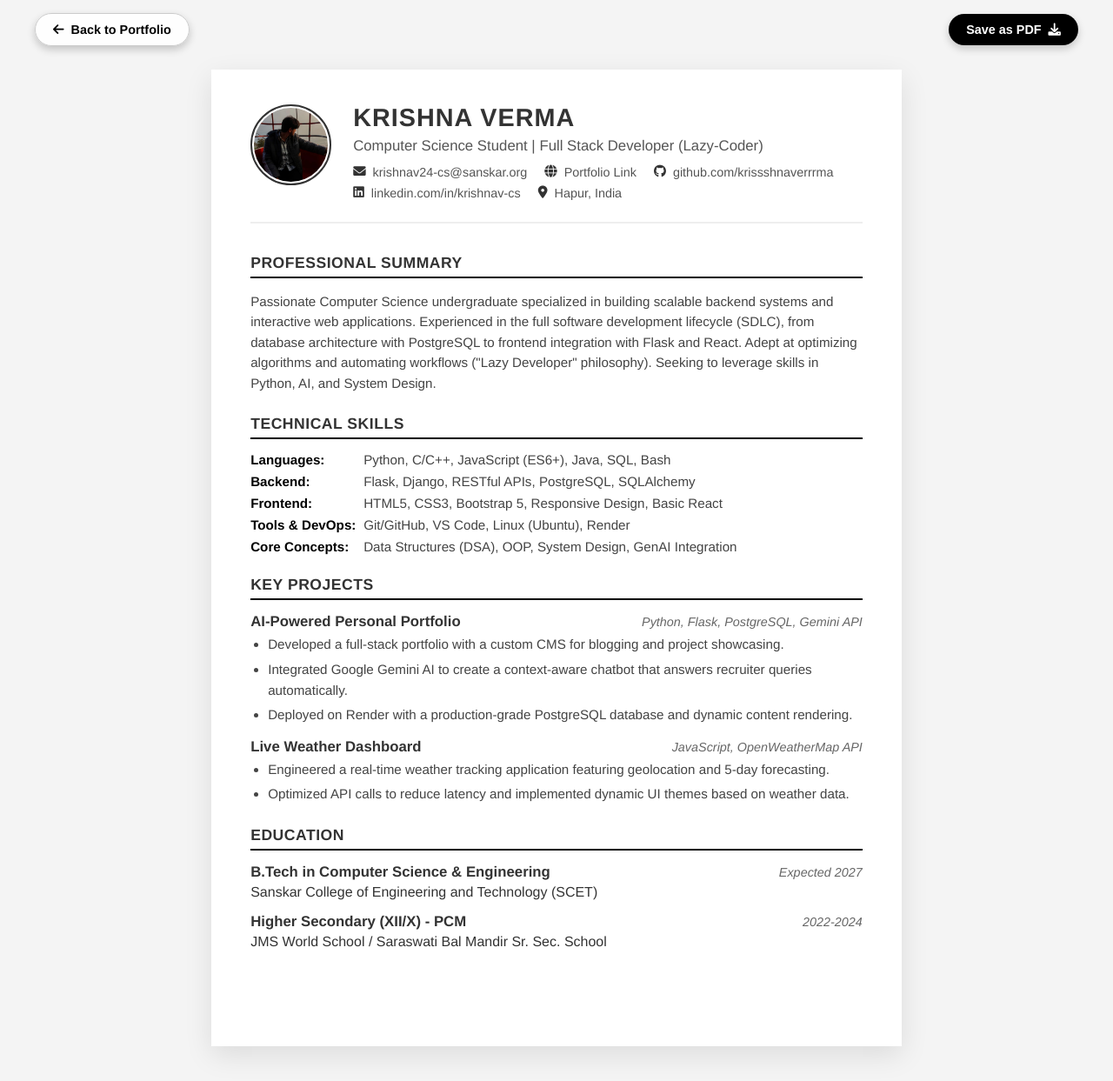
After one commit to krissshnaverrrma/My-Portfolio, a Flask app: page /resume in a window 1280 px wide. The commit adds this page. Shown: the whole page at 87% size. Run offline with Flask 3, Linux system fonts and the light colour scheme.

Commit message:
implemented the resume

```diff
--- a/app.py
+++ b/app.py
@@ -70,6 +70,11 @@ def skills():
     return render_template('skills.html')
 
 
+@app.route('/resume')
+def resume_page():
+    return render_template('resume.html')
+
+
 @app.route('/blog')
 def blog():
     posts = get_all_posts()
--- a/templates/base.html
+++ b/templates/base.html
@@ -30,7 +30,11 @@
                          <li class="nav-item"><a class="nav-link" href="{{ url_for('projects') }}">Projects</a></li>
                          <li class="nav-item"><a class="nav-link" href="{{ url_for('skills') }}">Skills</a></li>
                          <li class="nav-item"><a class="nav-link" href="{{ url_for('blog') }}">Blog</a></li>
-
+                         <li class="nav-item ms-lg-3">
+                              <a href="{{ url_for('resume_page') }}" class="btn btn-sm btn-outline-light rounded-pill px-3">
+                                   Resume
+                              </a>
+                         </li>
                          <li class="nav-item"><a class="nav-link" href="{{ url_for('contact') }}">Contact</a></li>
                     </ul>
                </div>
--- /dev/null
+++ b/templates/resume.html
@@ -0,0 +1,386 @@
+<!DOCTYPE html>
+<html lang="en">
+
+<head>
+  <meta charset="UTF-8">
+  <meta name="viewport" content="width=device-width, initial-scale=1.0">
+  <title>Resume | Krishna Verma</title>
+  <link rel="stylesheet" href="https://cdnjs.cloudflare.com/ajax/libs/font-awesome/6.0.0/css/all.min.css">
+
+  <style>
+    :root {
+      --primary: #000;
+      --secondary: #555;
+      --font-main: 'Helvetica Neue', Helvetica, Arial, sans-serif;
+    }
+
+    body {
+      background: #f4f4f4;
+      font-family: var(--font-main);
+      color: #333;
+      margin: 0;
+      padding: 80px 0 40px;
+      display: flex;
+      justify-content: center;
+    }
+
+    .resume-nav {
+      position: fixed;
+      top: 0;
+      left: 0;
+      width: 100%;
+      padding: 15px 40px;
+      display: flex;
+      justify-content: space-between;
+      align-items: center;
+      z-index: 1000;
+      pointer-events: none;
+      box-sizing: border-box;
+    }
+
+    .nav-btn {
+      pointer-events: auto;
+      background: #000;
+      color: #fff;
+      border: none;
+      padding: 10px 20px;
+      border-radius: 50px;
+      font-size: 0.9rem;
+      font-weight: 600;
+      cursor: pointer;
+      box-shadow: 0 4px 10px rgba(0, 0, 0, 0.2);
+      transition: transform 0.2s, background 0.2s;
+      text-decoration: none;
+      display: inline-flex;
+      align-items: center;
+      gap: 8px;
+    }
+
+    .nav-btn:hover {
+      transform: translateY(-2px);
+      background: #333;
+      color: #fff;
+    }
+
+    .back-btn {
+      background: rgba(255, 255, 255, 0.9);
+      color: #000;
+      border: 1px solid #ccc;
+    }
+
+    .back-btn:hover {
+      background: #fff;
+      color: #000;
+      border-color: #000;
+    }
+
+    .resume-container {
+      width: 210mm;
+      min-height: 297mm;
+      background: #fff;
+      padding: 40px 45px;
+      box-shadow: 0 10px 30px rgba(0, 0, 0, 0.1);
+      box-sizing: border-box;
+      position: relative;
+    }
+
+    a {
+      text-decoration: none;
+      color: inherit;
+    }
+
+    header {
+      display: flex;
+      align-items: flex-start;
+      gap: 25px;
+      margin-bottom: 35px;
+      border-bottom: 2px solid #eee;
+      padding-bottom: 25px;
+    }
+
+    .profile-img-wrapper {
+      width: 85px;
+      height: 85px;
+      margin: 0;
+      border-radius: 50%;
+      overflow: hidden;
+      border: 2px solid #333;
+      padding: 2px;
+      flex-shrink: 0;
+    }
+
+    .profile-img {
+      width: 100%;
+      height: 100%;
+      object-fit: cover;
+      border-radius: 50%;
+    }
+
+    .header-details {
+      flex-grow: 1;
+    }
+
+    h1 {
+      margin: 0;
+      font-size: 1.8rem;
+      text-transform: uppercase;
+      letter-spacing: 1px;
+      line-height: 1.1;
+    }
+
+    .subtitle {
+      color: var(--secondary);
+      font-size: 1.05rem;
+      margin-top: 6px;
+      font-weight: 500;
+      margin-bottom: 12px;
+    }
+
+    .contact-info {
+      display: flex;
+      flex-wrap: wrap;
+      justify-content: flex-start;
+      gap: 8px 20px;
+      font-size: 0.9rem;
+      color: var(--secondary);
+    }
+
+    .contact-item {
+      display: flex;
+      align-items: center;
+      gap: 8px;
+    }
+
+    .contact-item i {
+      font-size: 0.9rem;
+      color: #333;
+    }
+
+    .contact-item:hover {
+      color: #000;
+      text-decoration: underline;
+    }
+
+    .section {
+      margin-bottom: 25px;
+    }
+
+    .section-title {
+      font-size: 1.1rem;
+      font-weight: 700;
+      text-transform: uppercase;
+      border-bottom: 2px solid #000;
+      padding-bottom: 5px;
+      margin-bottom: 15px;
+      letter-spacing: 0.5px;
+    }
+
+    p,
+    li {
+      line-height: 1.55;
+      font-size: 0.95rem;
+      color: #444;
+    }
+
+    p {
+      margin: 0 0 8px;
+    }
+
+    ul {
+      margin: 0;
+      padding-left: 20px;
+    }
+
+    li {
+      margin-bottom: 5px;
+    }
+
+    .skills-grid {
+      display: grid;
+      grid-template-columns: 130px 1fr;
+      gap: 8px 0;
+    }
+
+    .skill-category {
+      font-weight: 700;
+      color: #000;
+      font-size: 0.95rem;
+    }
+
+    .skill-list {
+      color: #444;
+      font-size: 0.95rem;
+    }
+
+    .item-header {
+      display: flex;
+      justify-content: space-between;
+      align-items: baseline;
+      margin-bottom: 4px;
+    }
+
+    .item-title {
+      font-weight: 700;
+      font-size: 1.05rem;
+    }
+
+    .item-meta {
+      font-style: italic;
+      color: #666;
+      font-size: 0.9rem;
+    }
+
+    .project-block,
+    .edu-block {
+      margin-bottom: 15px;
+    }
+
+    @media print {
+      body {
+        background: #fff;
+        padding: 0;
+      }
+
+      .resume-nav {
+        display: none !important;
+      }
+
+      .resume-container {
+        width: 100%;
+        box-shadow: none;
+        padding: 0 0 20px 0;
+        margin: 0;
+      }
+
+      header {
+        border-bottom: 1px solid #ccc;
+        padding-bottom: 20px;
+        margin-bottom: 20px;
+      }
+    }
+  </style>
+</head>
+
+<body>
+
+  <div class="resume-nav">
+    <a href="{{ url_for('home') }}" class="nav-btn back-btn">
+      <i class="fas fa-arrow-left"></i> Back to Portfolio
+    </a>
+    <button onclick="window.print()" class="nav-btn">
+      Save as PDF <i class="fas fa-download"></i>
+    </button>
+  </div>
+
+  <div class="resume-container">
+    <header>
+      <div class="profile-img-wrapper">
+        <img src="{{ url_for('static', filename='assets/profile.jpg') }}" alt="Profile" class="profile-img">
+      </div>
+
+      <div class="header-details">
+        <h1>Krishna Verma</h1>
+        <div class="subtitle">Computer Science Student | Full Stack Developer (Lazy-Coder)</div>
+
+        <div class="contact-info">
+          <a href="mailto:krishnav24-cs@sanskar.org" class="contact-item">
+            <i class="fas fa-envelope"></i> krishnav24-cs@sanskar.org
+          </a>
+          <a href="https://my-portfolio-oozb.onrender.com" target="_blank" class="contact-item">
+            <i class="fas fa-globe"></i> Portfolio Link
+          </a>
+          <a href="https://github.com/krissshnaverrrma" target="_blank" class="contact-item">
+            <i class="fab fa-github"></i> github.com/krissshnaverrrma
+          </a>
+          <a href="https://linkedin.com/in/krishnav-cs" target="_blank" class="contact-item">
+            <i class="fab fa-linkedin"></i> linkedin.com/in/krishnav-cs
+          </a>
+          <div class="contact-item">
+            <i class="fas fa-map-marker-alt"></i> Hapur, India
+          </div>
+        </div>
+      </div>
+    </header>
+    <div class="section">
+      <div class="section-title">Professional Summary</div>
+      <p>
+        Passionate Computer Science undergraduate specialized in building scalable backend systems and interactive web
+        applications. Experienced in the full software development lifecycle (SDLC), from database architecture with
+        PostgreSQL to frontend integration with Flask and React. Adept at optimizing algorithms and automating workflows
+        ("Lazy Developer" philosophy). Seeking to leverage skills in Python, AI, and System Design.
+      </p>
+    </div>
+
+    <div class="section">
+      <div class="section-title">Technical Skills</div>
+      <div class="skills-grid">
+        <div class="skill-category">Languages:</div>
+        <div class="skill-list">Python, C/C++, JavaScript (ES6+), Java, SQL, Bash</div>
+
+        <div class="skill-category">Backend:</div>
+        <div class="skill-list">Flask, Django, RESTful APIs, PostgreSQL, SQLAlchemy</div>
+
+        <div class="skill-category">Frontend:</div>
+        <div class="skill-list">HTML5, CSS3, Bootstrap 5, Responsive Design, Basic React</div>
+
+        <div class="skill-category">Tools & DevOps:</div>
+        <div class="skill-list">Git/GitHub, VS Code, Linux (Ubuntu), Render</div>
+
+        <div class="skill-category">Core Concepts:</div>
+        <div class="skill-list">Data Structures (DSA), OOP, System Design, GenAI Integration</div>
+      </div>
+    </div>
+
+    <div class="section">
+      <div class="section-title">Key Projects</div>
+
+      <div class="project-block">
+        <div class="item-header">
+          <span class="item-title">AI-Powered Personal Portfolio</span>
+          <span class="item-meta">Python, Flask, PostgreSQL, Gemini API</span>
+        </div>
+        <ul>
+          <li>Developed a full-stack portfolio with a custom CMS for blogging and project showcasing.</li>
+          <li>Integrated Google Gemini AI to create a context-aware chatbot that answers recruiter queries
+            automatically.</li>
+          <li>Deployed on Render with a production-grade PostgreSQL database and dynamic content rendering.</li>
+        </ul>
+      </div>
+
+      <div class="project-block">
+        <div class="item-header">
+          <span class="item-title">Live Weather Dashboard</span>
+          <span class="item-meta">JavaScript, OpenWeatherMap API</span>
+        </div>
+        <ul>
+          <li>Engineered a real-time weather tracking application featuring geolocation and 5-day forecasting.</li>
+          <li>Optimized API calls to reduce latency and implemented dynamic UI themes based on weather data.</li>
+        </ul>
+      </div>
+    </div>
+
+    <div class="section">
+      <div class="section-title">Education</div>
+
+      <div class="edu-block">
+        <div class="item-header">
+          <span class="item-title">B.Tech in Computer Science & Engineering</span>
+          <span class="item-meta">Expected 2027</span>
+        </div>
+        <div>Sanskar College of Engineering and Technology (SCET)</div>
+      </div>
+
+      <div class="edu-block">
+        <div class="item-header">
+          <span class="item-title">Higher Secondary (XII/X) - PCM</span>
+          <span class="item-meta">2022-2024</span>
+        </div>
+        <div>JMS World School / Saraswati Bal Mandir Sr. Sec. School</div>
+      </div>
+    </div>
+
+  </div>
+
+</body>
+
+</html>
```
